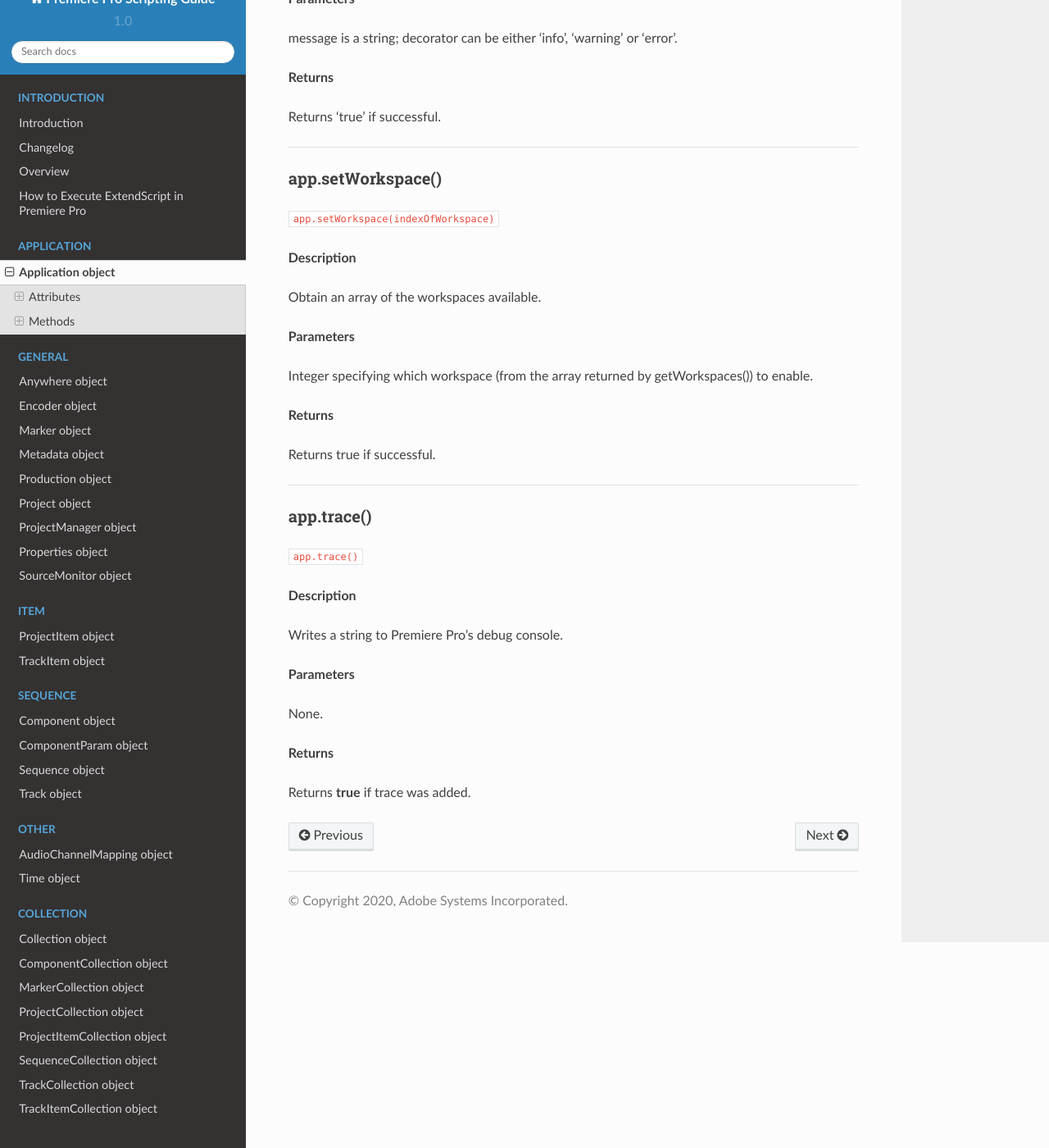
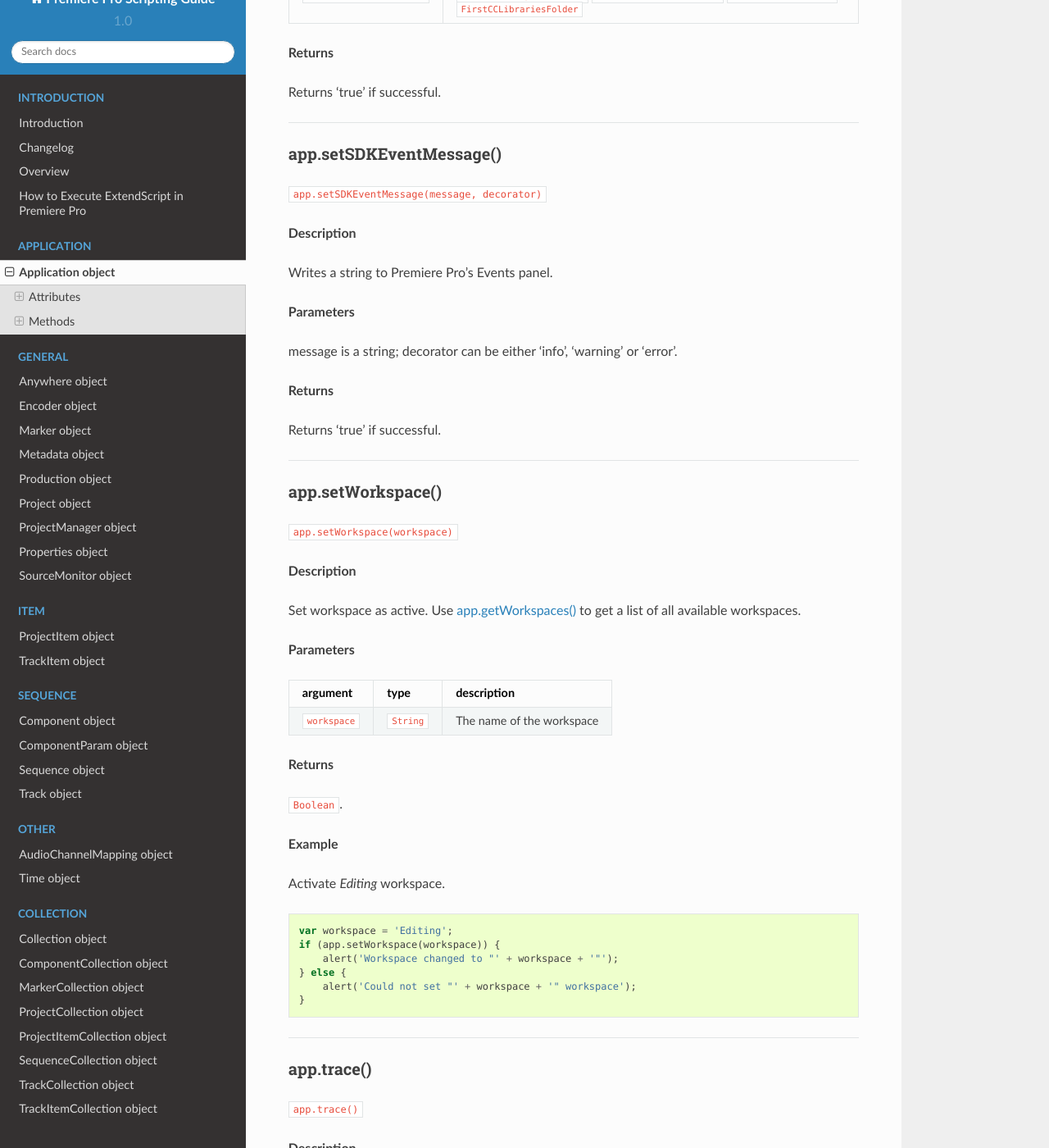
Before and after one commit to docsforadobe/premiere-scripting-guide, a Sphinx documentation site: the page built from docs/application/application.rst, in a window 1280 px wide and 1400 px high, scrolled down 13302 px. Shown: the whole window at 82% size. Built offline with Sphinx 7.4.7 and the Read the Docs theme 2.0.0, drawn with Linux system fonts in a browser that asks for light colours; some of the changed text lies outside the part shown.

Commit message:
add examples for `app.getWorkspaces()` and `app.setWorkspace()` methods

```diff
--- a/docs/application/application.rst
+++ b/docs/application/application.rst
@@ -451,7 +451,7 @@ app.getWorkspaces()
 
 **Description**
 
-Obtain an array of the workspaces available.
+Obtains an array of available workspaces as Strings.
 
 **Parameters**
 
@@ -459,7 +459,28 @@ None.
 
 **Returns**
 
-Returns an Array of workspaces if successful, `null` if unsuccessful.
+``Array`` if successful, ``null`` if unsuccessful.
+
+**Example**
+
+Get a list of available workspaces.
+
+.. code:: javascript
+
+	app.getWorkspaces();
+	/* [
+		"All Panels",
+		"Assembly",
+		"Audio",
+		"Color",
+		"Editing",
+		"Effects",
+		"Graphics",
+		"Learning",
+		"Libraries",
+		"Metalogging",
+		"Production"
+	]; */
 
 ----
 
@@ -716,19 +737,36 @@ Returns 'true' if successful.
 app.setWorkspace()
 *********************************************
 
-``app.setWorkspace(indexOfWorkspace)``
+``app.setWorkspace(workspace)``
 
 **Description**
 
-Obtain an array of the workspaces available.
+Set workspace as active. Use :ref:`app.getWorkspaces` to get a list of all available workspaces.
 
 **Parameters**
 
-Integer specifying which workspace (from the array returned by getWorkspaces()) to enable.
+=============  ==========  ==============================
+argument       type        description
+=============  ==========  ==============================
+``workspace``  ``String``  The name of the workspace
+=============  ==========  ==============================
 
 **Returns**
 
-Returns true if successful.
+``Boolean``.
+
+**Example**
+
+Activate `Editing` workspace.
+
+.. code:: javascript
+
+    var workspace = 'Editing';
+    if (app.setWorkspace(workspace)) {
+        alert('Workspace changed to "' + workspace + '"');
+    } else {
+        alert('Could not set "' + workspace + '" workspace');
+    }
 
 ----
 
```
